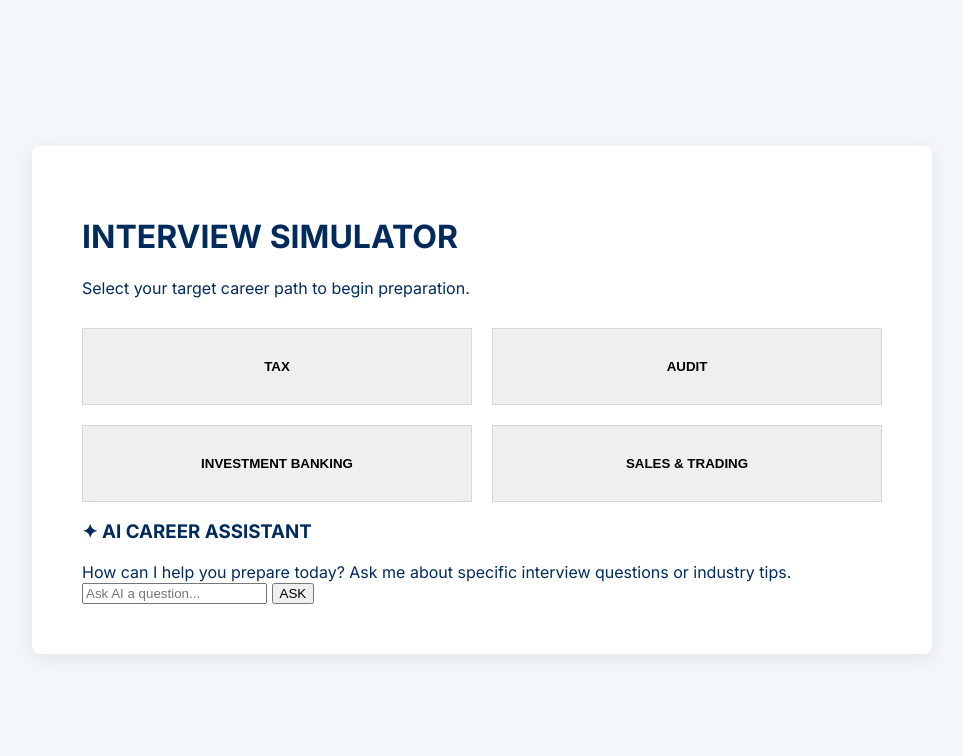
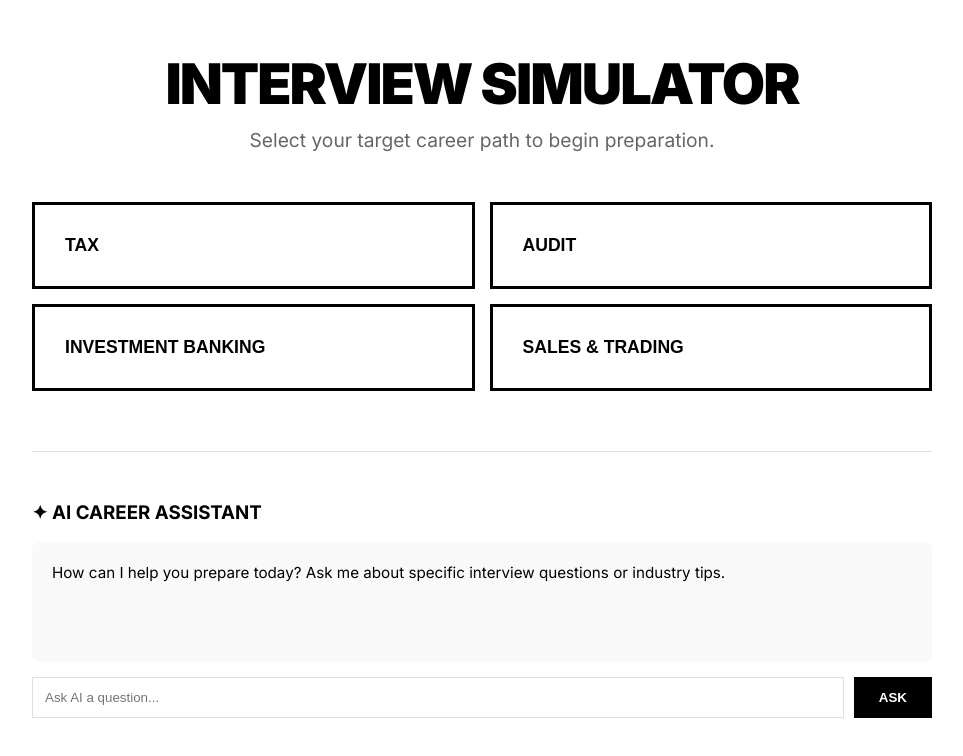
Before and after one commit to po164-coder/Project, a plain HTML site: page index.html in a window 1280 px wide. Shown: the whole page, without its empty margins (158-1121 px from the left). Drawn offline with Linux system fonts and the light colour scheme.

Commit message:
Refactor CSS for new color scheme and layout
Updated color variables and styles for improved design.

```diff
--- a/style.css
+++ b/style.css
@@ -1,87 +1,106 @@
 :root {
-    --navy: #002b5c;
-    --slate: #f4f7f9;
-    --border: #d1d9e0;
-    --accent: #0056b3;
+    --black: #000000;
     --white: #ffffff;
+    --gray-light: #f9f9f9;
+    --gray-border: #e0e0e0;
 }
 
 body {
-    background-color: var(--slate);
+    background-color: var(--white);
     font-family: 'Inter', sans-serif;
-    color: var(--navy);
+    color: var(--black);
     margin: 0;
     display: flex;
     justify-content: center;
-    align-items: center;
-    min-height: 100vh;
+    padding-top: 50px;
 }
 
 .app-container {
-    background: var(--white);
-    width: 95%;
-    max-width: 800px;
-    padding: 50px;
-    border-radius: 8px;
-    box-shadow: 0 4px 20px rgba(0,0,0,0.08);
+    width: 90%;
+    max-width: 900px;
 }
 
+/* Centered Bold Header */
+.centered-header {
+    text-align: center;
+    margin-bottom: 50px;
+}
+
+.main-title {
+    font-weight: 900;
+    font-size: 3.5rem;
+    letter-spacing: -2px;
+    margin: 0;
+}
+
+.sub-instruction {
+    font-weight: 400;
+    font-size: 1.2rem;
+    color: #666;
+    margin-top: 10px;
+}
+
+/* Clickable Grid */
 .path-grid {
     display: grid;
     grid-template-columns: 1fr 1fr;
-    gap: 20px;
-    margin-top: 30px;
+    gap: 15px;
 }
 
 .path-card {
-    border: 1px solid var(--border);
+    background: var(--white);
+    border: 3px solid var(--black);
     padding: 30px;
-    text-align: center;
+    font-weight: 700;
+    font-size: 1.1rem;
     cursor: pointer;
-    font-weight: 600;
-    transition: all 0.2s ease;
+    text-align: left;
+    transition: 0.2s ease-in-out;
 }
 
 .path-card:hover {
-    background: var(--navy);
-    color: white;
+    background: var(--black);
+    color: var(--white);
+    transform: translateY(-5px);
 }
 
-.option-card {
-    background: #fff;
-    border: 1px solid var(--border);
-    padding: 15px 20px;
-    margin-top: 12px;
-    cursor: pointer;
-    border-radius: 4px;
+/* AI Factor Styling */
+.ai-factor-container {
+    margin-top: 60px;
+    border-top: 1px solid var(--gray-border);
+    padding-top: 30px;
 }
 
-.option-card:hover {
-    border-color: var(--accent);
-    background: #f0f7ff;
+.ai-chat-box {
+    background: var(--gray-light);
+    padding: 20px;
+    border-radius: 8px;
+    min-height: 80px;
+    margin-bottom: 15px;
+    font-size: 0.95rem;
+    line-height: 1.5;
 }
 
-.progress-bar {
-    width: 100%;
-    height: 6px;
-    background: #eee;
-    margin: 10px 0 30px 0;
+.ai-input-group {
+    display: flex;
+    gap: 10px;
 }
 
-#progress-fill {
-    height: 100%;
-    background: var(--accent);
-    width: 0%;
-    transition: width 0.3s;
+.ai-input-group input {
+    flex: 1;
+    padding: 12px;
+    border: 1px solid var(--gray-border);
 }
 
-.primary-btn {
-    background: var(--navy);
-    color: white;
+.ai-input-group button {
+    background: var(--black);
+    color: var(--white);
     border: none;
-    padding: 12px 25px;
+    padding: 0 25px;
+    font-weight: 700;
     cursor: pointer;
-    margin-top: 20px;
 }
 
+/* Utility */
 .hidden { display: none; }
+.bold-text { font-weight: 900; }
```
